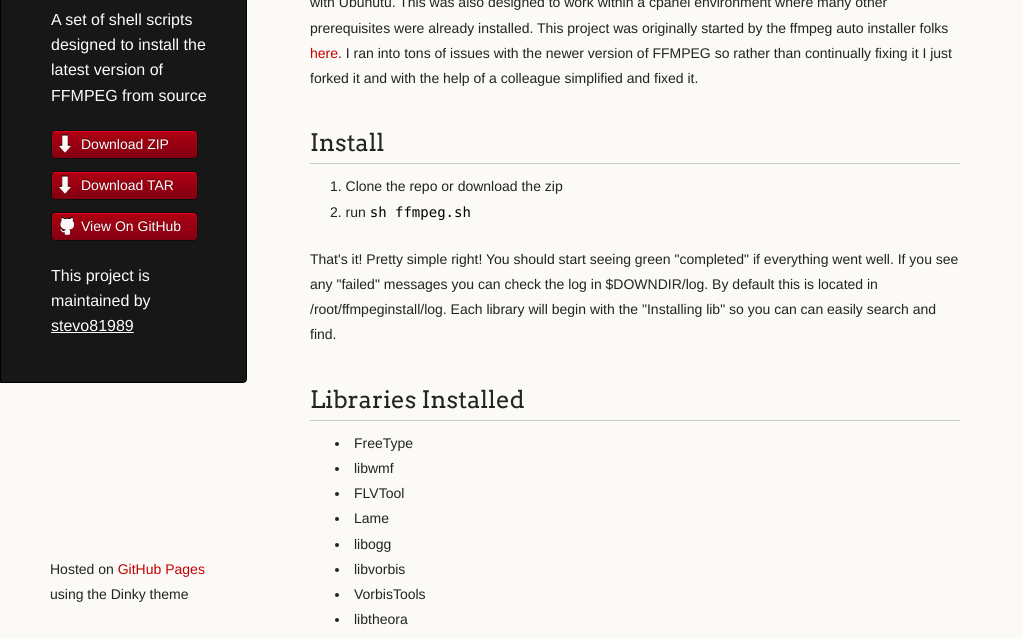
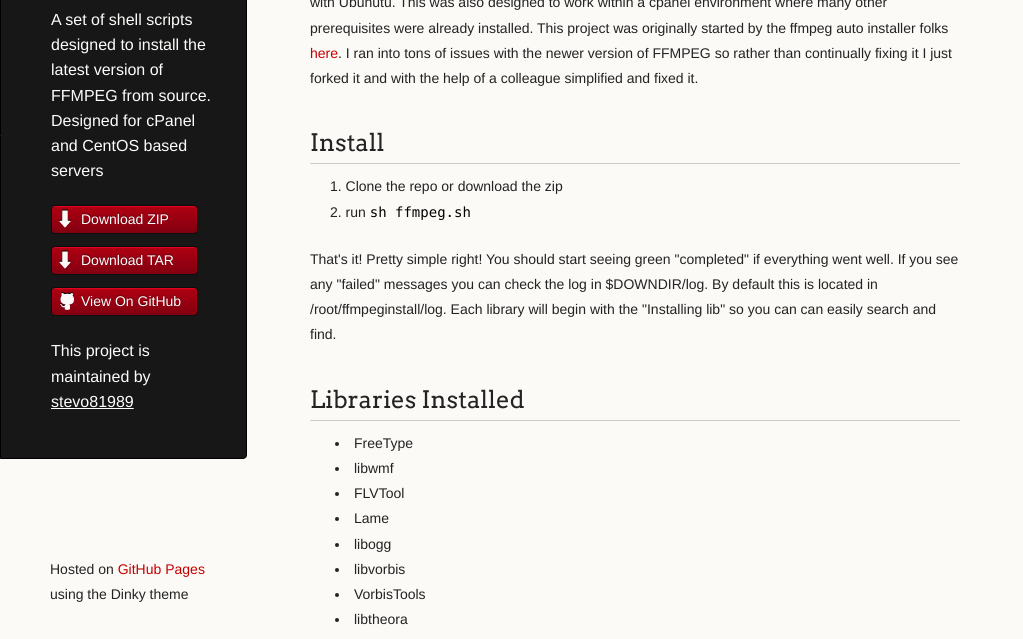
Before and after one commit to ssimpson89/ffmpeg-installer, a plain HTML site: page index.html in a window 1280 px wide. Shown: the part 161-800 px from the top of the page, without its empty margins (0-1023 px from the left). Drawn offline with Linux system fonts and the light colour scheme.

Commit message:
Changed header

```diff
--- a/index.html
+++ b/index.html
@@ -17,7 +17,7 @@
     <div class="wrapper">
       <header>
         <h1 class="header">ffmpeg-installer</h1>
-        <p class="header">A set of shell scripts designed to install the latest version of FFMPEG from source</p>
+        <p class="header">A set of shell scripts designed to install the latest version of FFMPEG from source. Designed for cPanel and CentOS based servers</p>
 
         <ul>
           <li class="download"><a class="buttons" href="https://github.com/stevo81989/ffmpeg-installer/zipball/master">Download ZIP</a></li>
```
